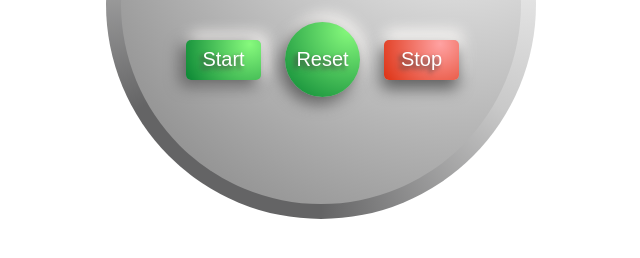
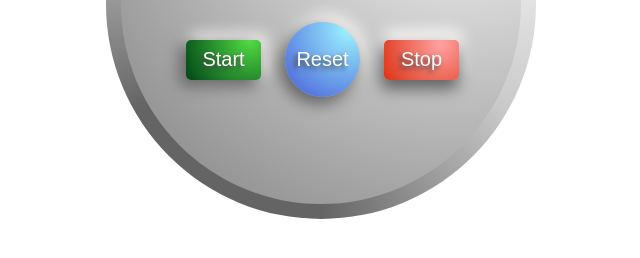
Before and after one commit to spiderbroo/stopWatchOnJS, a plain HTML site: page index.html in a window 1280 px wide. In both pictures the pointer is over the button "Start". Shown: the part 326-584 px from the top of the page, without its empty margins (319-959 px from the left). Drawn offline with Linux system fonts and the light colour scheme.

Commit message:
added hover effect for buttons

```diff
--- a/style.css
+++ b/style.css
@@ -79,9 +79,12 @@ button:hover {
 }
 .start {
     background-color: green;
-    background: radial-gradient(circle at 85% 10%, rgb(135, 250, 125), rgb(10, 134, 52));
+    background: radial-gradient(circle at 85% 5%, rgb(135, 250, 125), rgb(10, 134, 52));
     box-shadow: -5px 5px 15px 1px rgb(97, 97, 97),
                 5px -5px 15px 1px rgb(253, 251, 249) ;
+}
+.start:hover {
+    background: radial-gradient(circle at 85% 1%, rgb(81, 218, 68), rgb(0, 70, 23));
 }
 .stop {
     background-color: red;
@@ -89,11 +92,17 @@ button:hover {
     box-shadow: -2px 8px 15px 1px rgb(97, 97, 97),
                 2px -8px 15px 1px rgb(253, 251, 249)  ;
 }
+.stop:hover {
+    background: radial-gradient(circle at 75% 1%, rgb(252, 124, 124), rgb(173, 0, 0));
+}
 .reset {
     background-color: grey;
     border-radius: 50%;
     height: 75px;
-    background: radial-gradient(circle at 85% 10%, rgb(135, 250, 125), rgb(10, 134, 52));
+    background: radial-gradient(circle at 85% 10%, rgb(155, 243, 255), rgb(70, 92, 216));
     box-shadow: -4px 6px 15px 1px rgb(97, 97, 97),
                 4px -6px 15px 1px rgb(253, 251, 249)  ;
 }
+.reset:hover {
+    background: radial-gradient(circle at 85% 10%, rgb(89, 234, 253), rgb(33, 61, 218));
+}
```
